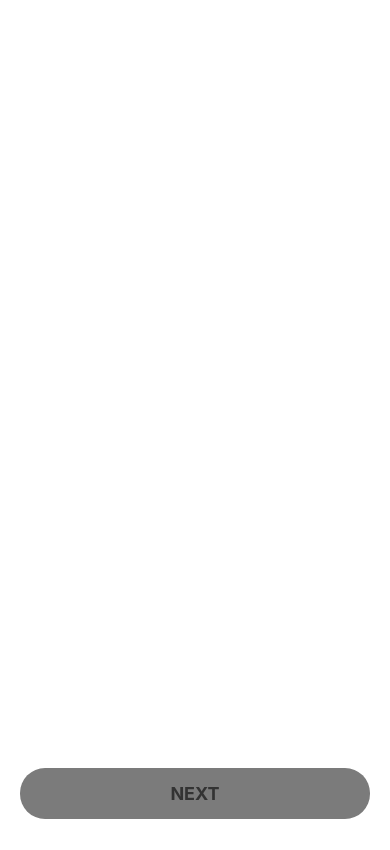
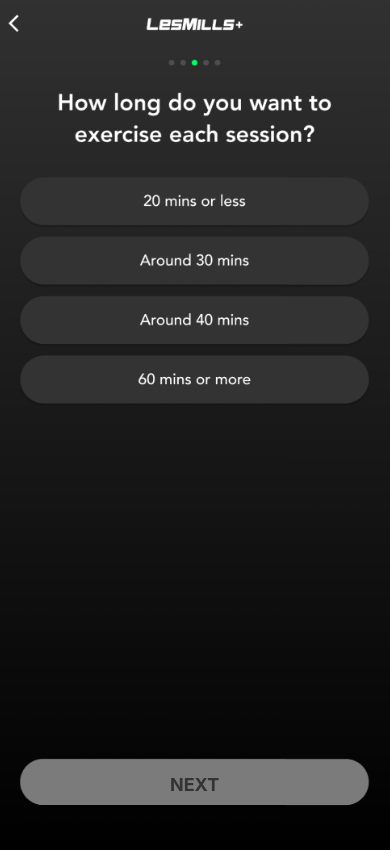
Before and after one commit to shairyl/FitnessPalLMI, a React Native app: screen /SurveyScreen3 in a window 390 px wide. Built offline with nearby package versions, Linux system fonts and the light colour scheme.

Commit message:
signup images

```diff
--- a/components/AppButton.js
+++ b/components/AppButton.js
@@ -20,7 +20,7 @@ const styles = StyleSheet.create({
     borderRadius: 25,
     justifyContent: "center",
     alignItems: "center",
-    padding: 15,
+    padding: 10,
     width: "100%",
     marginVertical: 5,
     ...Platform.select({
--- a/components/Screen.js
+++ b/components/Screen.js
@@ -29,7 +29,7 @@ function Screen({ children, style }) {
 const styles = StyleSheet.create({
   screen: {
     flex: 1,
-    backgroundColor: colors.white,
+    backgroundColor: colors.black,
   },
   view: {
     flex: 1,
--- a/config/colors.js
+++ b/config/colors.js
@@ -1,5 +1,5 @@
 export default {
-  black: "#000000",
+  black: "#1a1a1a",
   dark: "#333333",
   darkGrey: "#4e4e4e",
   green: "#00FF63",
--- a/screens/signupSurvey/SurveyScreen1.js
+++ b/screens/signupSurvey/SurveyScreen1.js
@@ -1,23 +1,38 @@
 import React from "react";
-import { View, StyleSheet } from "react-native";
+import { View, Image, StyleSheet } from "react-native";
 
-import Screen from "../../components/Screen";
 import AppButton from "../../components/AppButton";
 
 function SurveyScreen1({ navigation }) {
   return (
-    <Screen style={styles.container}>
+    <View>
+      <Image
+        source={require("../../assets/screen1.png")}
+        style={styles.backgroundImage}
+      />
       <AppButton
         title="NEXT"
         color="grey"
         textColor="dark"
-        onPress={() => navigation.navigate("SurveyScreen1")}
+        onPress={() => navigation.navigate("SurveyScreen2")}
+        style={styles.button}
       />
-    </Screen>
+    </View>
   );
 }
 
 const styles = StyleSheet.create({
-  container: { justifyContent: "flex-end", padding: 20 },
+  backgroundImage: {
+    width: "100%",
+    height: 850,
+    justifyContent: "center",
+    alignItems: "center",
+  },
+  button: {
+    bottom: 40,
+    position: "absolute",
+    left: 23,
+    width: "88%",
+  },
 });
 export default SurveyScreen1;
--- a/screens/signupSurvey/SurveyScreen2.js
+++ b/screens/signupSurvey/SurveyScreen2.js
@@ -1,24 +1,38 @@
 import React from "react";
-import { View, StyleSheet } from "react-native";
+import { Image, StyleSheet, View } from "react-native";
 
-import Screen from "../../components/Screen";
 import AppButton from "../../components/AppButton";
 
 function SurveyScreen2({ navigation }) {
   return (
-    <Screen style={styles.container}>
+    <View>
+      <Image
+        source={require("../../assets/screen2.png")}
+        style={styles.backgroundImage}
+      />
       <AppButton
         title="NEXT"
         color="grey"
         textColor="dark"
-        onPress={() => navigation.navigate("SurveyScreen1")}
+        onPress={() => navigation.navigate("SurveyScreen3")}
+        style={styles.button}
       />
-    </Screen>
+    </View>
   );
 }
 
 const styles = StyleSheet.create({
-    container: { justifyContent: "flex-end", padding: 20 },
-  });
-
+  backgroundImage: {
+    width: "100%",
+    height: 850,
+    justifyContent: "center",
+    alignItems: "center",
+  },
+  button: {
+    bottom: 40,
+    position: "absolute",
+    left: 23,
+    width: "88%",
+  },
+});
 export default SurveyScreen2;
--- a/screens/signupSurvey/SurveyScreen3.js
+++ b/screens/signupSurvey/SurveyScreen3.js
@@ -1,24 +1,39 @@
 import React from "react";
-import { View, StyleSheet } from "react-native";
+import { Image, StyleSheet, View } from "react-native";
 
-import Screen from "../../components/Screen";
 import AppButton from "../../components/AppButton";
 
 function SurveyScreen3({ navigation }) {
   return (
-    <Screen style={styles.container}>
+    <View>
+      <Image
+        source={require("../../assets/screen3.png")}
+        style={styles.backgroundImage}
+      />
       <AppButton
         title="NEXT"
         color="grey"
         textColor="dark"
-        onPress={() => navigation.navigate("SurveyScreen1")}
+        onPress={() => navigation.navigate("SurveyScreen4")}
+        style={styles.button}
       />
-    </Screen>
+    </View>
   );
 }
 
 const styles = StyleSheet.create({
-  container: { justifyContent: "flex-end", padding: 20 },
+  backgroundImage: {
+    width: "100%",
+    height: 850,
+    justifyContent: "center",
+    alignItems: "center",
+  },
+  button: {
+    bottom: 40,
+    position: "absolute",
+    left: 23,
+    width: "88%",
+  },
 });
 
 export default SurveyScreen3;
--- a/screens/signupSurvey/SurveyScreen4.js
+++ b/screens/signupSurvey/SurveyScreen4.js
@@ -1,24 +1,39 @@
 import React from "react";
-import { View, StyleSheet } from "react-native";
+import { Image, StyleSheet, View } from "react-native";
 
-import Screen from "../../components/Screen";
 import AppButton from "../../components/AppButton";
 
 function SurveyScreen4({ navigation }) {
   return (
-    <Screen style={styles.container}>
+    <View>
+      <Image
+        source={require("../../assets/screen4.png")}
+        style={styles.backgroundImage}
+      />
       <AppButton
         title="NEXT"
         color="grey"
         textColor="dark"
-        onPress={() => navigation.navigate("SurveyScreen1")}
+        onPress={() => navigation.navigate("SurveyScreen5")}
+        style={styles.button}
       />
-    </Screen>
+    </View>
   );
 }
 
 const styles = StyleSheet.create({
-  container: { justifyContent: "flex-end", padding: 20 },
+  backgroundImage: {
+    width: "100%",
+    height: 850,
+    justifyContent: "center",
+    alignItems: "center",
+  },
+  button: {
+    bottom: 40,
+    position: "absolute",
+    left: 23,
+    width: "88%",
+  },
 });
 
 export default SurveyScreen4;
--- a/screens/signupSurvey/SurveyScreen5.js
+++ b/screens/signupSurvey/SurveyScreen5.js
@@ -1,23 +1,39 @@
 import React from "react";
-import { View, StyleSheet } from "react-native";
+import { Image, StyleSheet, View } from "react-native";
 
-import Screen from "../../components/Screen";
 import AppButton from "../../components/AppButton";
 
 function SurveyScreen5({ navigation }) {
   return (
-    <Screen style={styles.container}>
+    <View>
+      <Image
+        source={require("../../assets/screen4.png")}
+        style={styles.backgroundImage}
+      />
       <AppButton
         title="NEXT"
         color="grey"
         textColor="dark"
-        onPress={() => navigation.navigate("SurveyScreen1")}
+        onPress={() => navigation.navigate("SurveyScreen5")}
+        style={styles.button}
       />
-    </Screen>
+    </View>
   );
 }
 
 const styles = StyleSheet.create({
-  container: { justifyContent: "flex-end", padding: 20 },
+  backgroundImage: {
+    width: "100%",
+    height: 850,
+    justifyContent: "center",
+    alignItems: "center",
+  },
+  button: {
+    bottom: 40,
+    position: "absolute",
+    left: 23,
+    width: "88%",
+  },
 });
+
 export default SurveyScreen5;
--- a/screens/signupSurvey/SurveyStartScreen.js
+++ b/screens/signupSurvey/SurveyStartScreen.js
@@ -1,23 +1,39 @@
 import React from "react";
-import { View, StyleSheet, Text } from "react-native";
+import { Image, StyleSheet, View } from "react-native";
 import Screen from "../../components/Screen";
 import AppButton from "../../components/AppButton";
 
 function SurveyStartScreen({ navigation }) {
   return (
-    <Screen style={styles.container}>
+    <View style={styles.container}>
+      <Image
+        source={require("../../assets/surveyScreenStart.png")}
+        style={styles.backgroundImage}
+      />
       <AppButton
         title="NEXT"
-        color="grey"
+        color="white"
         textColor="dark"
         onPress={() => navigation.navigate("SurveyScreen1")}
+        style={styles.button}
       />
-    </Screen>
+    </View>
   );
 }
 
 const styles = StyleSheet.create({
-  container: { justifyContent: "flex-end", padding: 20 },
+  backgroundImage: {
+    width: "100%",
+    height: 900,
+    justifyContent: "center",
+    alignItems: "center",
+  },
+  button: {
+    bottom: 170,
+    position: "absolute",
+    left: 38,
+    width: "81%",
+  },
 });
 
 export default SurveyStartScreen;
```
